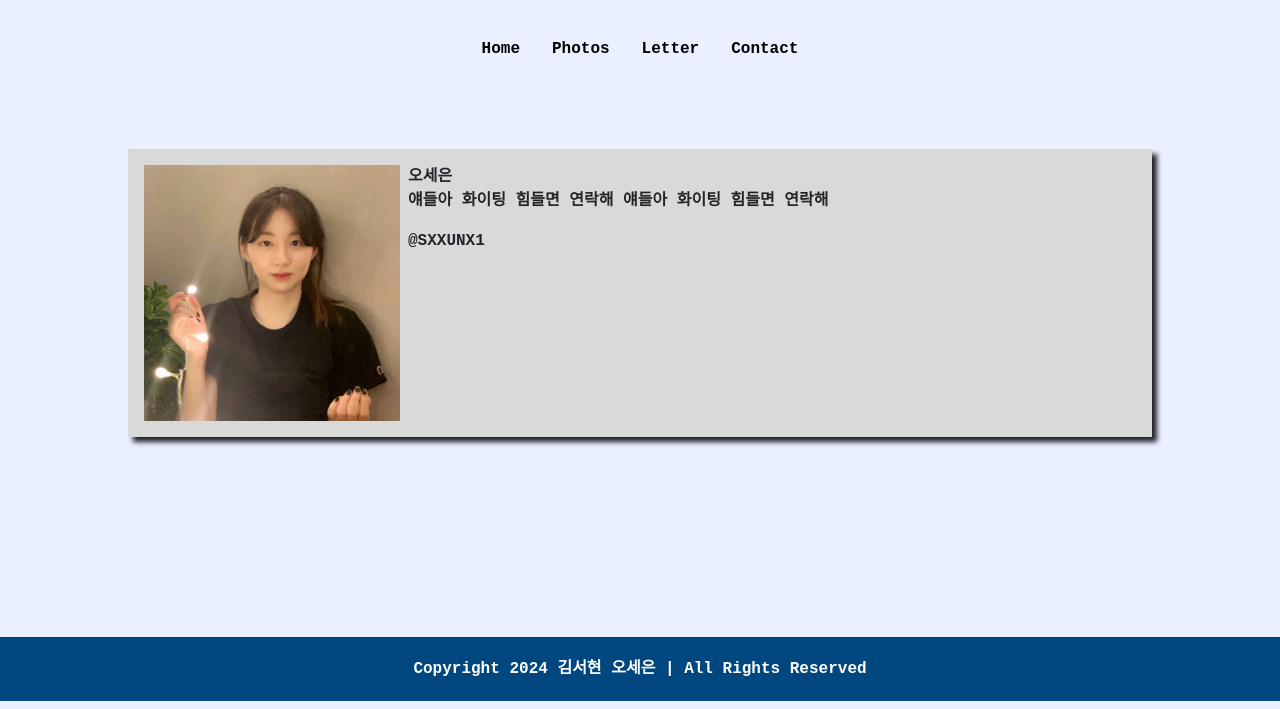
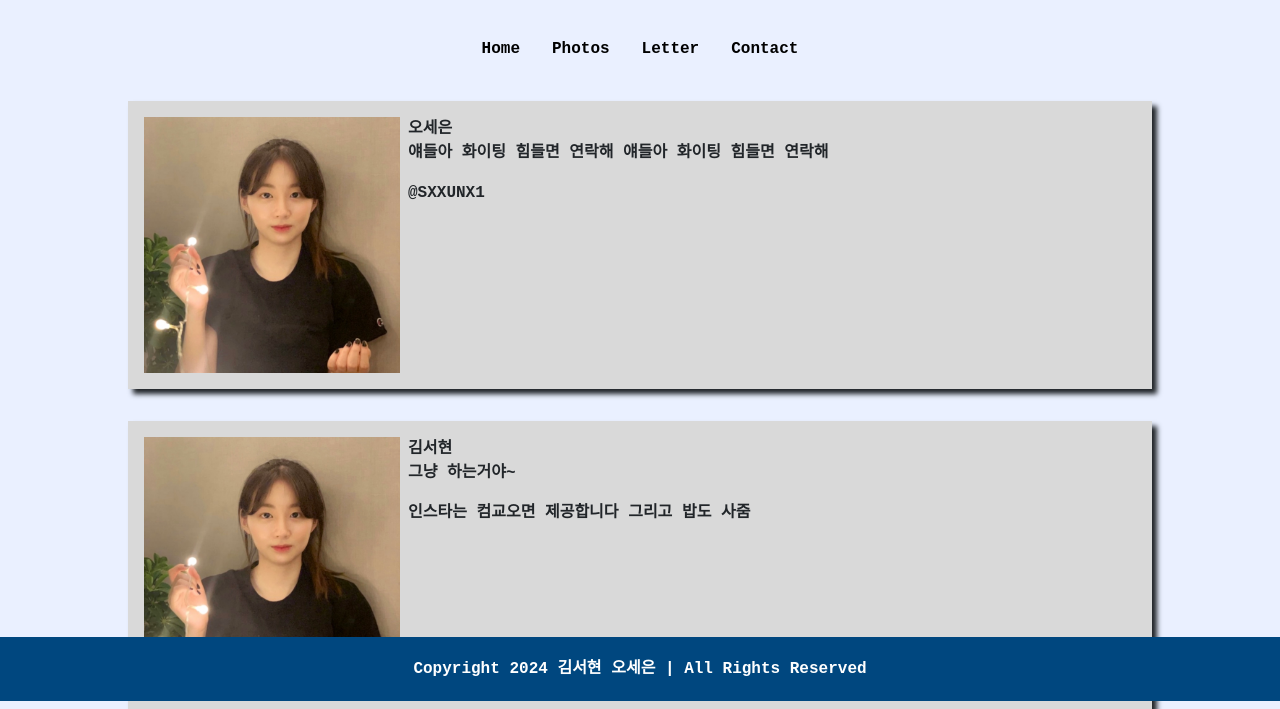
Before and after one commit to ose0221/HYUH, a plain HTML site: page contact.html in a window 1280 px wide. Shown: the part 99-808 px from the top of the page. Drawn offline with nearby package versions, Linux system fonts and the light colour scheme; a web font is replaced by a local one.

Commit message:
suncontactupdate

```diff
--- a/CSS/contact.css
+++ b/CSS/contact.css
@@ -2,7 +2,7 @@
     background-color: #d9d9d9;
     width: 80%;
     margin: 0 auto;
-    margin-top: 5rem;
+    margin-top: 2rem;
     display: flex;
     flex-direction: row;
     padding: 1rem 1rem;
--- a/contact.html
+++ b/contact.html
@@ -51,6 +51,18 @@
                 <div class="insta">@SXXUNX1</div>
             </div>
         </div>
+        <div class="info">
+            <div class="profile">
+                <img src="./image/profile1.jpg" alt="오센" />
+            </div>
+            <div class="bio">
+                <div class="name">김서현</div>
+                <div class="comment">
+                    <p>그냥 하는거야~</p>
+                </div>
+                <div class="insta">인스타는 컴교오면 제공합니다 그리고 밥도 사줌</div>
+            </div>
+        </div>
 
         <footer>
             <p>Copyright 2024 김서현 오세은 | All Rights Reserved</p>
```
